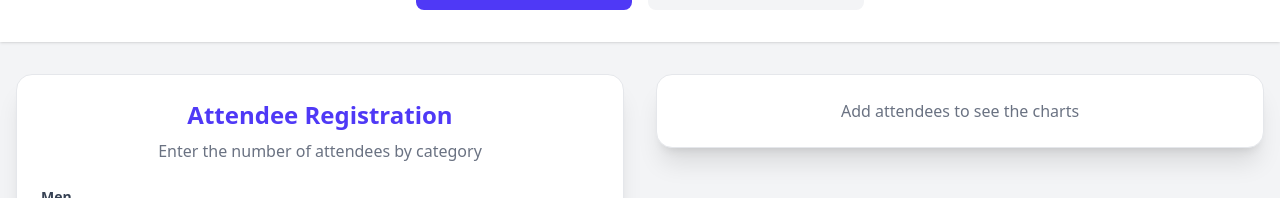
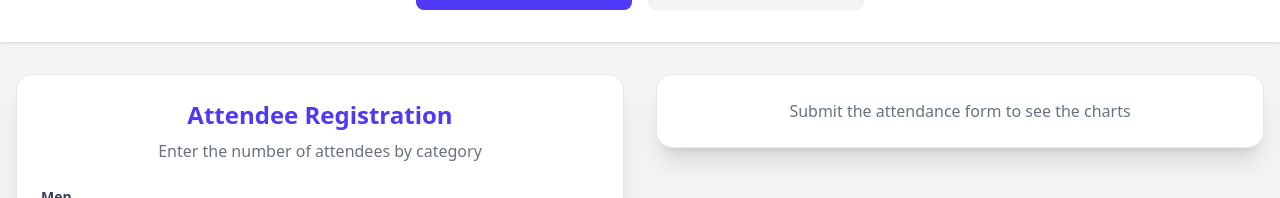
Before and after one commit to Lujan2408/party_metrics_eBFactory, a React (Vite) app: page / in a window 1280 px wide. Shown: the part 146-344 px from the top of the page. Built offline with nearby package versions, Linux system fonts and the light colour scheme.

Commit message:
add framer-motion for animations in App component; enhance AssistanceForm and ChartsContainer for dynamic transitions and improved user experience

```diff
--- a/package.json
+++ b/package.json
@@ -11,6 +11,7 @@
   },
   "dependencies": {
     "@tailwindcss/vite": "^4.1.8",
+    "framer-motion": "^12.16.0",
     "highcharts": "^12.2.0",
     "highcharts-react-official": "^3.2.2",
     "react": "^19.1.0",
--- a/src/App.tsx
+++ b/src/App.tsx
@@ -2,9 +2,11 @@ import AssistanceForm from "./components/AssistanceForm"
 import ExpenseForm from "./components/ExpenseForm"
 import ChartsContainer from "./components/charts/ChartsContainer"
 import { useState } from "react"
+import { motion, AnimatePresence } from "framer-motion"
 
 function App() {
   const [activeView, setActiveView] = useState<'assistance' | 'expenses'>('assistance')
+  const [showAttendanceCharts, setShowAttendanceCharts] = useState(false)
 
   return (
     <main className="min-h-screen bg-gray-100">
@@ -41,24 +43,54 @@ function App() {
 
       {/* Main content */}
       <div className="container mx-auto px-4 py-8">
-        <div className="flex flex-col lg:flex-row gap-8">
+        <div className="grid grid-cols-1 lg:grid-cols-2 gap-8">
           {/* Left Column - Active Form */}
-          <div className="w-full lg:w-1/2">
-            {activeView === 'assistance' && (
-              <div className="h-auto">
-                <AssistanceForm />
-              </div>
-            )}
-            {activeView === 'expenses' && (
-              <div className="h-auto">
-                <ExpenseForm />
-              </div>
-            )}
+          <div className="min-h-[500px] relative">
+            <AnimatePresence mode="wait">
+              {activeView === 'assistance' && (
+                <motion.div
+                  key="assistance"
+                  initial={{ opacity: 0, x: -20 }}
+                  animate={{ opacity: 1, x: 0 }}
+                  exit={{ opacity: 0, x: 20 }}
+                  transition={{ duration: 0.3, ease: "easeInOut" }}
+                  className="w-full"
+                >
+                  <AssistanceForm onSubmit={() => setShowAttendanceCharts(true)} />
+                </motion.div>
+              )}
+              {activeView === 'expenses' && (
+                <motion.div
+                  key="expenses"
+                  initial={{ opacity: 0, x: -20 }}
+                  animate={{ opacity: 1, x: 0 }}
+                  exit={{ opacity: 0, x: 20 }}
+                  transition={{ duration: 0.3, ease: "easeInOut" }}
+                  className="w-full"
+                >
+                  <ExpenseForm />
+                </motion.div>
+              )}
+            </AnimatePresence>
           </div>
 
           {/* Right Column - Charts Container */}
-          <div className="w-full lg:w-1/2">
-            <ChartsContainer activeView={activeView} />
+          <div className="min-h-[500px]">
+            <AnimatePresence mode="wait">
+              <motion.div
+                key={activeView}
+                initial={{ opacity: 0, y: 20 }}
+                animate={{ opacity: 1, y: 0 }}
+                exit={{ opacity: 0, y: -20 }}
+                transition={{ duration: 0.3, ease: "easeInOut" }}
+                className="w-full h-full"
+              >
+                <ChartsContainer
+                  activeView={activeView}
+                  showAttendanceCharts={showAttendanceCharts}
+                />
+              </motion.div>
+            </AnimatePresence>
           </div>
         </div>
       </div>
--- a/src/components/AssistanceForm.tsx
+++ b/src/components/AssistanceForm.tsx
@@ -1,16 +1,16 @@
-import { useState } from "react";
 import { useAppStore } from "../stores/useAppStore";
-import AttendanceCharts from "./charts/AttendanceCharts";
-import { createPortal } from "react-dom";
 
-export default function AssistanceForm() {
+interface AssistanceFormProps {
+  onSubmit: () => void;
+}
+
+export default function AssistanceForm({ onSubmit }: AssistanceFormProps) {
   const { men, women, children, total, setMen, setWomen, setChildren } = useAppStore();
-  const [showCharts, setShowCharts] = useState(false);
 
-  const handleSubmit = (e : React.MouseEvent<HTMLButtonElement, MouseEvent>) => {
+  const handleSubmit = (e: React.MouseEvent<HTMLButtonElement, MouseEvent>) => {
     e.preventDefault();
     if (total > 0) {
-      setShowCharts(true);
+      onSubmit();
     }
   }
 
@@ -18,19 +18,7 @@ export default function AssistanceForm() {
     return ((value / total) * 100).toFixed(1) + '%'
   }
 
-  // Render charts in the designated container
-  const renderCharts = () => {
-    const chartsContainer = document.getElementById('charts-container');
-    if (!chartsContainer) return null;
-
-    return createPortal(
-      <AttendanceCharts />,
-      chartsContainer
-    );
-  }
-
   return (
-    <>
     <div className="bg-white rounded-2xl shadow-xl border border-gray-200 p-6">
       <h2 className="text-2xl font-bold text-center text-indigo-600 mb-2">
         Attendee Registration
@@ -124,9 +112,5 @@ export default function AssistanceForm() {
         </button>
       </form>
     </div>
-
-      {/* Render charts using portal */}
-      {showCharts && renderCharts()}
-    </>
   );
 }
--- a/src/components/charts/ChartsContainer.tsx
+++ b/src/components/charts/ChartsContainer.tsx
@@ -4,14 +4,24 @@ import { memo } from 'react'
 
 interface ChartsContainerProps {
   activeView: 'assistance' | 'expenses'
+  showAttendanceCharts: boolean
 }
 
-const ChartsContainer = memo(function ChartsContainer({ activeView }: ChartsContainerProps) {
+const ChartsContainer = memo(function ChartsContainer({
+  activeView,
+  showAttendanceCharts
+}: ChartsContainerProps) {
   return (
     <div className="space-y-6">
-      {/* We keep both charts mounted but hide/show them based on activeView */}
+      {/* Only show attendance charts if activeView is assistance AND showAttendanceCharts is true */}
       <div className={activeView === 'assistance' ? 'block' : 'hidden'}>
-        <AttendanceCharts />
+        {showAttendanceCharts ? (
+          <AttendanceCharts />
+        ) : (
+          <div className="text-center text-gray-500 p-6 bg-white rounded-2xl shadow-xl border border-gray-200">
+            <p>Submit the attendance form to see the charts</p>
+          </div>
+        )}
       </div>
       <div className={activeView === 'expenses' ? 'block' : 'hidden'}>
         <ExpenseCharts />
```
Also changed, not shown: 1 other file (tests, documents, lock files or other folders). Lines whose indentation alone changed are shown as unchanged.
